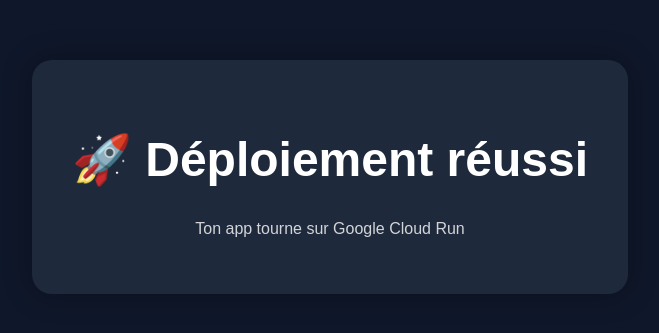
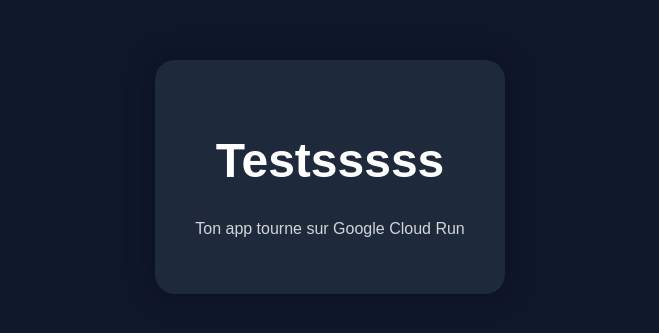
Before and after one commit to LuisBlg/NebuDate, a website: page public/index.html in a window 1280 px wide. Shown: the part 223-556 px from the top of the page, without its empty margins (310-969 px from the left). Drawn offline with Linux system fonts and the light colour scheme.

Commit message:
test connexion gcloud

```diff
--- a/public/index.html
+++ b/public/index.html
@@ -36,7 +36,7 @@
 
 <body>
   <div class="card">
-    <h1>🚀 Déploiement réussi</h1>
+    <h1>Testsssss</h1>
     <p>Ton app tourne sur Google Cloud Run</p>
   </div>
 </body>
```
